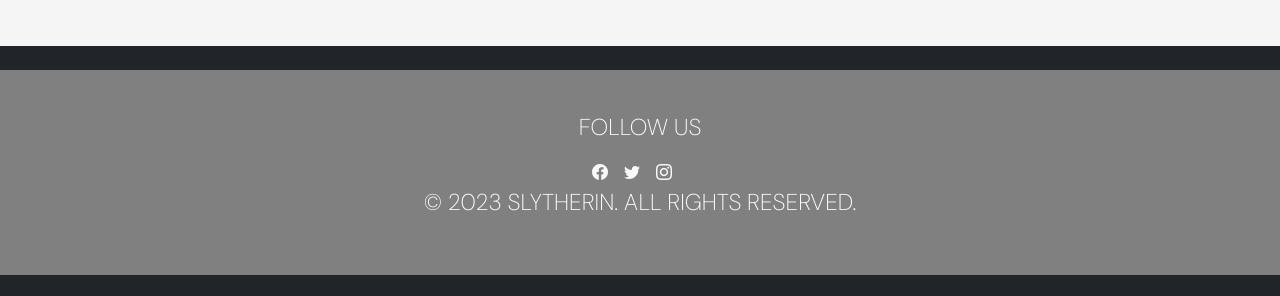
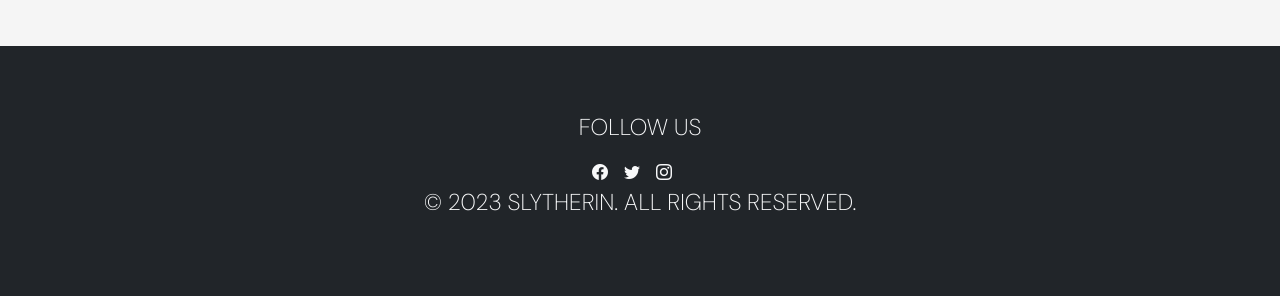
Before and after one commit to DonatoDipalma/code-school-fe, an Angular app: page / in a window 1280 px wide. Shown: the part 3117-3413 px from the top of the page. Built offline with nearby package versions, Linux system fonts and the light colour scheme; no server answers; a web font is replaced by a local one.

Commit message:
aggiustamenti

```diff
--- a/src/app/components/footer/footer.component.html
+++ b/src/app/components/footer/footer.component.html
@@ -1,5 +1,5 @@
 <footer class="bg-dark text-light py-4">
-    <div class="container" style="background-color: grey;">
+    <div class="container">
         <div class="container text-uppercase">
             <p>Follow Us</p>
             <div class="social-links">
```
